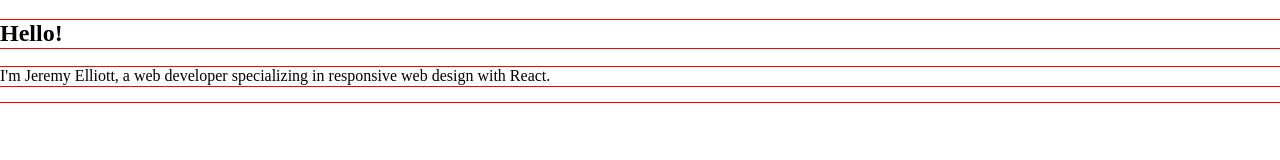
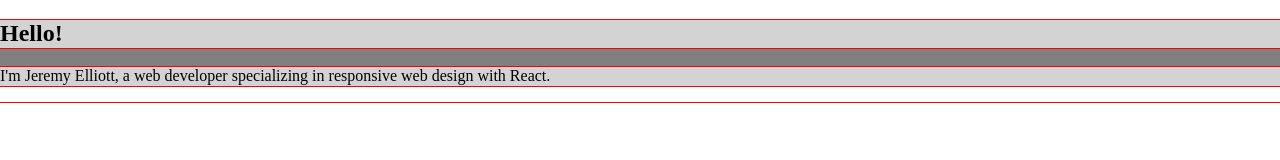
Before and after one commit to SasquatchPunter/SasquatchPunter.github.io, a plain HTML site: page index.html in a window 1280 px wide. Drawn offline with nearby package versions, Linux system fonts and the light colour scheme.

Commit message:
Styles divs

```diff
--- a/index.css
+++ b/index.css
@@ -1,5 +1,11 @@
-@import "normalize-css";
-
 * {
   outline: solid 1px red;
 }
+
+.header {
+  background: gray;
+}
+
+.header__div {
+  background: lightgray;
+}
```
Also changed, not shown: 1 other file.
